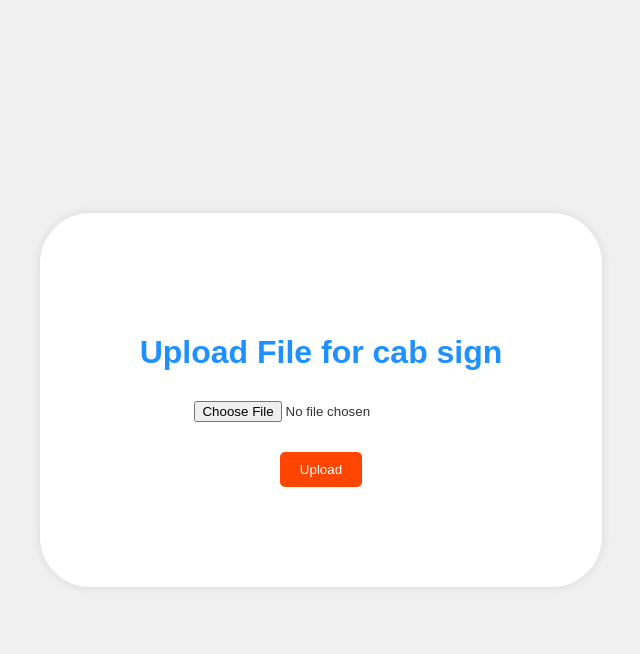
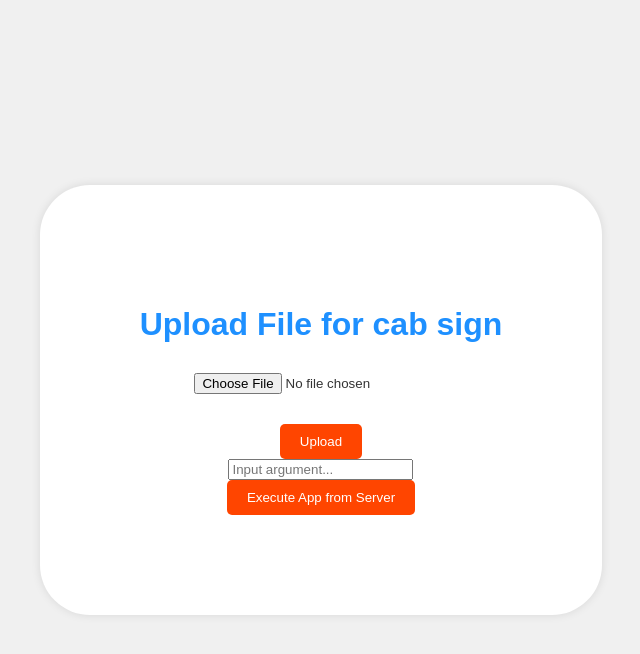
Before and after one commit to zackwang0821/Cabby, a Flask app: page / in a window 1280 px wide. Shown: the top 654 px of the page, without its empty margins (319-959 px from the left). Run offline with Flask 3, Linux system fonts and the light colour scheme; the visitor is signed in with stand-in values (Sample User, id 1).

Commit message:
Added a button to execute server-side programs in index.html with the ability to pass arguments. Optimized readme.md.

```diff
--- a/app.py
+++ b/app.py
@@ -41,21 +41,30 @@ def load_user(user_id):
     return db.session.get(User, int(user_id))
 
 @app.route('/')
+@login_required
 def index():
-    if current_user.is_authenticated:
-        return render_template('index.html')
-    return redirect(url_for('login'))
+    print('Index route accessed')
+    return render_template('index.html')
 
 @app.route('/login', methods=['GET', 'POST'])
 def login():
     form = LoginForm()
     if form.validate_on_submit():
+        print('Form validated')
         user = User.query.filter_by(email=form.email.data).first()
-        if user and bcrypt.check_password_hash(user.password, form.password.data):
-            login_user(user)
-            return redirect(url_for('index'))
+        if user:
+            print('User found')
+            if bcrypt.check_password_hash(user.password, form.password.data):
+                print('Password correct')
+                login_user(user)
+                return redirect(url_for('index'))
+            else:
+                print('Password incorrect')
         else:
-            flash('Login Unsuccessful. Please check email and password', 'danger')
+            print('User not found')
+        flash('Login Unsuccessful. Please check email and password', 'danger')
+    else:
+        print('Form not validated')
     return render_template('login.html', form=form)
 
 @app.route('/signup', methods=['GET', 'POST'])
@@ -89,6 +98,23 @@ def upload_file():
         file.save(os.path.join(app.config['UPLOAD_FOLDER'], filename))
         return 'File uploaded successfully'
 
+@app.route('/execute', methods=['POST'])
+@login_required
+def execute_app():
+    argument = request.form.get('argument', '')
+    command = ['hello.exe']
+    if argument:
+        print('Executing app with argument: ' + argument, 'info')
+        argument = argument.split(' ')
+        command.extend(argument)
+    try:
+        result = subprocess.run(command, check=True, capture_output=True, text=True)
+        flash('App executed successfully: ' + result.stdout, 'success')
+    except subprocess.CalledProcessError as e:
+        flash('Failed to execute app: ' + e.stderr, 'danger')
+    print(result.stdout)
+    return redirect(url_for('index'))
+
 if __name__ == '__main__':
     with app.app_context():
         db.create_all()  # Create database tables
--- a/templates/index.html
+++ b/templates/index.html
@@ -61,6 +61,10 @@
             <input type="file" name="file">
             <input type="submit" value="Upload">
         </form>
+        <form action="{{ url_for('execute_app') }}" method="post">
+            <input type="text" name="argument" placeholder="Input argument...">
+            <input type="submit" value="Execute App from Server">
+        </form>
     </div>
 </body>
 </html>
```
Also changed, not shown: README.md, 1 other file.
